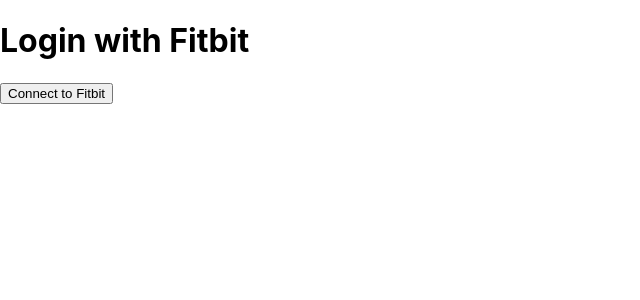
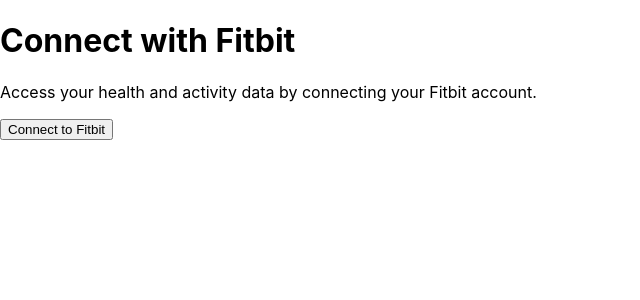
Before and after one commit to Shivamgoyal5/fitbit-client, a React (Create React App) app in the folder client/: page / in a window 1280 px wide. Shown: the top 300 px of the page, without its empty margins (0-640 px from the left). Built offline with nearby package versions, Linux system fonts and the light colour scheme.

Commit message:
Update login.jsx

```diff
--- a/client/src/login.jsx
+++ b/client/src/login.jsx
@@ -21,10 +21,10 @@
 
 // export default Login;
 import React from "react";
-import { motion } from "framer-motion";
 
 const CLIENT_ID = "23QCJS";
 const REDIRECT_URI = "https://fitbit-app-frontend.vercel.app/callback";
+
 const FITBIT_AUTH_URL = `https://www.fitbit.com/oauth2/authorize?response_type=code&client_id=${CLIENT_ID}&redirect_uri=${encodeURIComponent(
   REDIRECT_URI
 )}&scope=activity%20nutrition%20heartrate%20location%20nutrition%20profile%20settings%20sleep%20social%20weight&expires_in=604800`;
@@ -35,23 +35,17 @@
   };
 
   return (
-    <div className="min-h-screen bg-gradient-to-r from-indigo-500 via-purple-500 to-pink-500 flex items-center justify-center p-4">
-      <motion.div
-        className="bg-white p-10 rounded-2xl shadow-2xl text-center max-w-sm w-full"
-        initial={{ opacity: 0, y: 40 }}
-        animate={{ opacity: 1, y: 0 }}
-        transition={{ duration: 0.6 }}
-      >
-        <h1 className="text-3xl font-bold mb-6 text-gray-800">Login with Fitbit</h1>
-        <motion.button
+    <div className="min-h-screen bg-gradient-to-br from-indigo-600 via-purple-500 to-pink-500 flex items-center justify-center p-6">
+      <div className="bg-white p-10 rounded-3xl shadow-2xl w-full max-w-md text-center transform transition-transform duration-300 hover:scale-105">
+        <h1 className="text-3xl md:text-4xl font-bold text-gray-800 mb-6">Connect with Fitbit</h1>
+        <p className="text-gray-600 mb-8">Access your health and activity data by connecting your Fitbit account.</p>
+        <button
           onClick={handleLogin}
-          className="bg-pink-500 hover:bg-pink-600 transition-all duration-200 text-white px-6 py-3 rounded-xl font-semibold shadow-md hover:shadow-lg"
-          whileTap={{ scale: 0.95 }}
-          whileHover={{ scale: 1.05 }}
+          className="bg-pink-500 hover:bg-pink-600 text-white px-6 py-3 rounded-full font-semibold shadow-lg transition-all duration-200 ease-in-out hover:shadow-xl focus:outline-none focus:ring-4 focus:ring-pink-300"
         >
           Connect to Fitbit
-        </motion.button>
-      </motion.div>
+        </button>
+      </div>
     </div>
   );
 }
```
